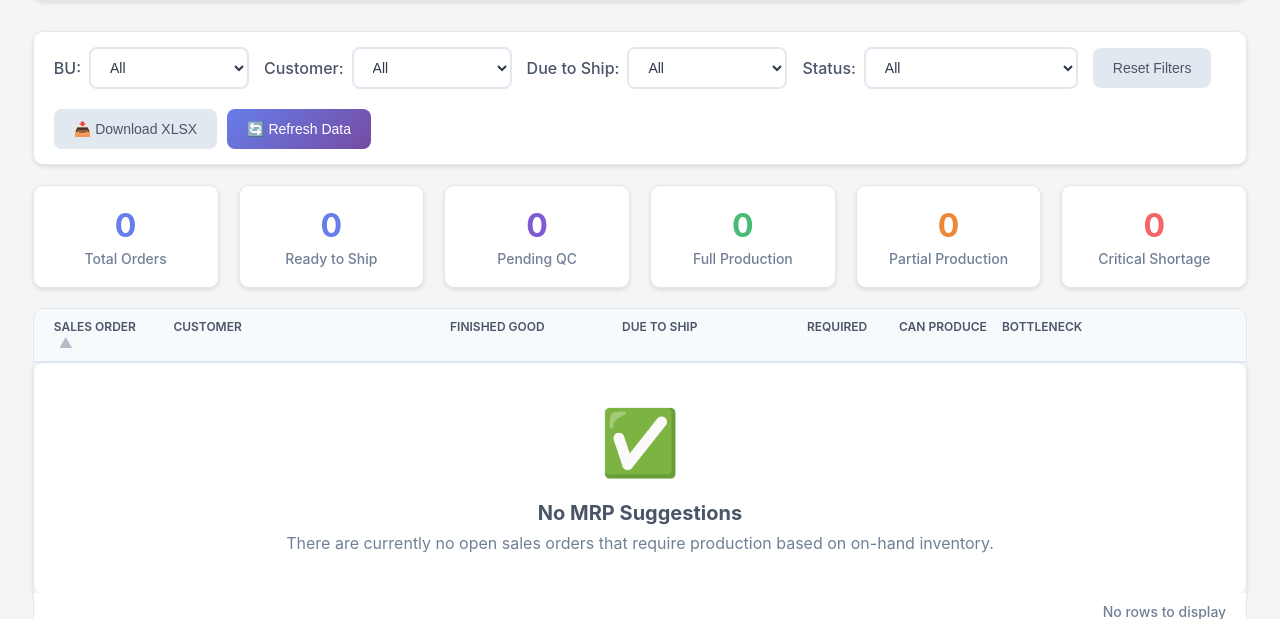
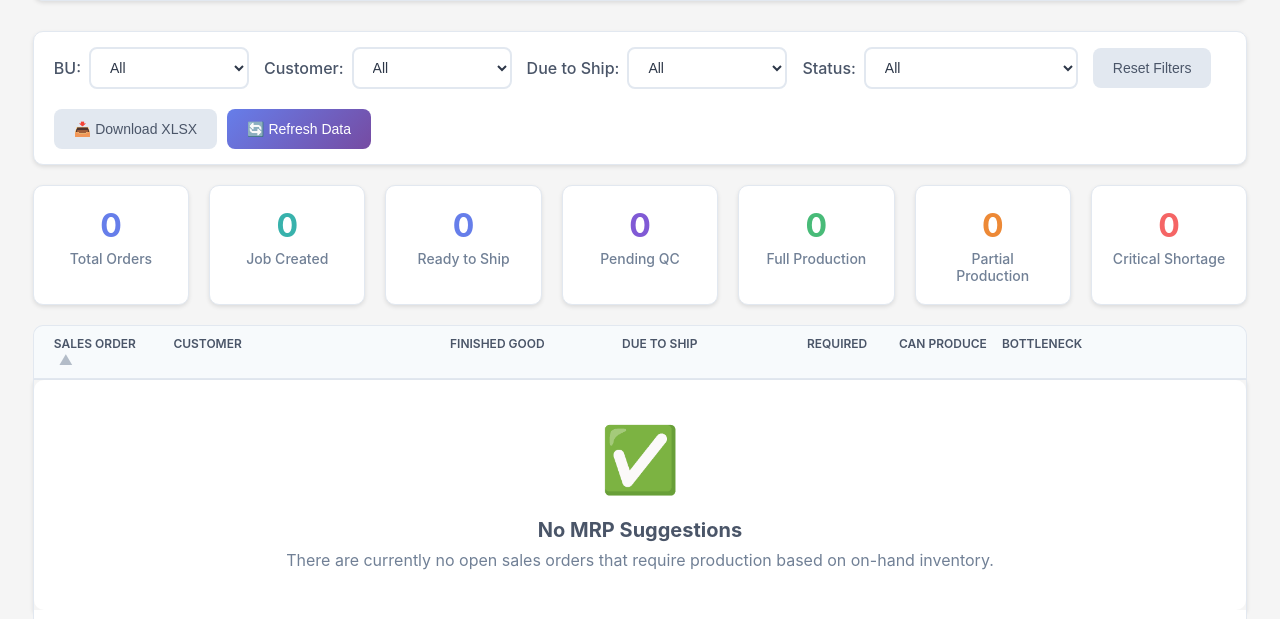
Before and after one commit to dangquyenbui-dotcom/downtime_tracker, a Flask app: template templates/mrp/index.html in a window 1280 px wide. Shown: the part 218-837 px from the top of the page. Run offline with Flask 3, Linux system fonts and the light colour scheme; the template is opened without the code that fills it, so the values that code supplies are empty.

Commit message:
Add files via upload

```diff
--- a/static/js/mrp.js
+++ b/static/js/mrp.js
@@ -153,9 +153,29 @@ function filterMRP() {
     let criticalCount = 0;
     let readyToShipCount = 0;
     let pendingQCCount = 0;
+    let jobCreatedCount = 0;
+
+    const canProduceHeader = document.querySelector('.so-header-static [data-column-id="CanProduce"] label');
+    if (canProduceHeader) {
+        switch (statusFilter) {
+            case 'ready-to-ship':
+            case 'partial-ship-pending-qc':
+                canProduceHeader.textContent = 'Shippable Qty';
+                break;
+            case 'job-created':
+                canProduceHeader.textContent = 'Shippable On-Hand';
+                break;
+            default:
+                canProduceHeader.textContent = 'Can Produce';
+                break;
+        }
+    }
+
 
     document.querySelectorAll('.so-header').forEach(header => {
         let show = true;
+        const status = header.dataset.status;
+
         if (buFilter && header.dataset.bu !== buFilter) show = false;
         if (customerFilter && header.dataset.customer !== customerFilter) show = false;
 
@@ -172,22 +192,33 @@ function filterMRP() {
             }
         }
 
-        if (statusFilter && header.dataset.status !== statusFilter) {
-            show = false;
+        if (statusFilter) {
+            if (statusFilter === 'partial-ship-pending-qc') {
+                if (status !== 'partial-ship-pending-qc' && status !== 'pending-qc') {
+                    show = false;
+                }
+            } else {
+                if (status !== statusFilter) {
+                    show = false;
+                }
+            }
         }
+
 
         header.classList.toggle('hidden-row', !show);
 
         if(show) {
             visibleCount++;
-            const status = header.dataset.status;
             switch(status) {
                 case 'ready-to-ship':
                     readyToShipCount++;
                     break;
                 case 'pending-qc':
-                case 'partial-ship-pending-qc': // Count both as Pending QC for the summary card
+                case 'partial-ship-pending-qc':
                     pendingQCCount++;
+                    break;
+                case 'job-created':
+                    jobCreatedCount++;
                     break;
                 case 'ok':
                     okCount++;
@@ -202,13 +233,12 @@ function filterMRP() {
         }
     });
 
-    updateSummaryCards(visibleCount, readyToShipCount, pendingQCCount, okCount, partialCount, criticalCount);
-    updateRowCount(); // NEW: Update the row count
+    updateSummaryCards(visibleCount, readyToShipCount, pendingQCCount, okCount, partialCount, criticalCount, jobCreatedCount);
+    updateRowCount();
     saveFilters();
     sortMRP();
 }
 
-// NEW: Function to update the row count footer
 function updateRowCount() {
     const totalRows = document.querySelectorAll('.mrp-accordion .so-header').length;
     const visibleRows = document.querySelectorAll('.mrp-accordion .so-header:not(.hidden-row)').length;
@@ -232,13 +262,14 @@ function resetFilters() {
     filterMRP();
 }
 
-function updateSummaryCards(total, readyToShip, pendingQC, ok, partial, critical) {
+function updateSummaryCards(total, readyToShip, pendingQC, ok, partial, critical, jobCreated) {
     document.getElementById('total-orders').textContent = total;
     document.getElementById('ready-to-ship-count').textContent = readyToShip;
     document.getElementById('pending-qc-count').textContent = pendingQC;
     document.getElementById('full-production').textContent = ok;
     document.getElementById('partial-production').textContent = partial;
     document.getElementById('critical-shortage').textContent = critical;
+    document.getElementById('job-created-count').textContent = jobCreated;
 }
 
 function handleSortClick(e) {
@@ -326,9 +357,9 @@ function exportVisibleDataToXlsx() {
             so: header.querySelector('.so-info:nth-child(1) strong').textContent.trim(),
             customer: header.querySelector('.so-info:nth-child(2) strong').textContent.trim(),
             fg: header.querySelector('.so-info:nth-child(3) strong').textContent.trim(),
-            required: header.querySelector('.so-info:nth-child(4) strong').textContent.trim(),
-            canProduce: header.querySelector('.so-info:nth-child(5) strong').textContent.trim(),
-            bottleneck: header.querySelector('.so-info:nth-child(6) div').textContent.trim(),
+            required: header.querySelector('.so-info:nth-child(5) strong').textContent.trim(),
+            canProduce: header.querySelector('.so-info:nth-child(6) strong').textContent.trim(),
+            bottleneck: header.querySelector('.so-info:nth-child(7) div').textContent.trim(),
         };
 
         const detailsId = header.dataset.target;
--- a/templates/mrp/index.html
+++ b/templates/mrp/index.html
@@ -45,7 +45,7 @@
     .filter-select { min-width: 160px; }
     .summary-grid {
         display: grid;
-        grid-template-columns: repeat(6, 1fr);
+        grid-template-columns: repeat(7, 1fr);
         gap: 20px;
         margin-bottom: 20px;
     }
@@ -73,11 +73,13 @@
     .summary-card.critical .summary-value { color: var(--accent-red); }
     .summary-card.blue .summary-value { color: var(--accent-blue); }
     .summary-card.purple .summary-value { color: var(--accent-purple); }
+    .summary-card.teal .summary-value { color: #38B2AC; }
+    [data-theme="dark"] .summary-card.teal .summary-value { color: #81e6d9; }
+
 
     /* --- ACCORDION --- */
     .so-header-static, .so-header {
         display: grid;
-        /* MODIFIED: Adjusted grid for new column */
         grid-template-columns: 1fr 2.5fr 1.5fr 1.2fr 1fr 1fr 1.5fr 0.5fr;
         gap: 15px;
         align-items: center;
@@ -141,6 +143,7 @@
     .so-header.status-ok { border-left: 5px solid var(--accent-green); }
     .so-header.status-partial { border-left: 5px solid var(--accent-orange); }
     .so-header.status-critical { border-left: 5px solid var(--accent-red); }
+    .so-header.status-job-created { border-left: 5px solid #38B2AC; }
 
     .so-info { font-size: 14px; }
     .so-info label { font-size: 11px; color: var(--text-tertiary); display: block; text-transform: uppercase; }
@@ -152,6 +155,18 @@
     .bottleneck-tag.bottleneck { background: rgba(252, 129, 129, 0.2); color: var(--accent-red); }
     .bottleneck-tag.no-bottleneck { background: rgba(104, 211, 145, 0.2); color: var(--accent-green); }
     .bottleneck-tag.partial-ship-qc { background: rgba(237, 137, 54, 0.15); color: var(--accent-orange); }
+    .job-created-tag {
+        background-color: rgba(79, 209, 197, 0.2);
+        color: #2c7a7b;
+        padding: 8px 12px;
+        border-radius: 5px;
+        text-align: center;
+        font-weight: 600;
+        font-size: 13px;
+    }
+    [data-theme="dark"] .job-created-tag {
+        color: #81e6d9;
+    }
     .ready-to-ship {
         background: rgba(104, 211, 145, 0.2);
         color: var(--accent-green);
@@ -232,9 +247,9 @@
             <label for="statusFilter">Status:</label>
             <select id="statusFilter" class="form-select filter-select">
                 <option value="">All</option>
+                <option value="job-created">Job Created</option>
                 <option value="ready-to-ship">Ready to Ship</option>
                 <option value="partial-ship-pending-qc">Partial Ship / Pending QC</option>
-                <option value="pending-qc">Pending QC</option>
                 <option value="ok">Full Production</option>
                 <option value="partial">Partial Production</option>
                 <option value="critical">Critical Shortage</option>
@@ -252,6 +267,10 @@
     <div class="summary-card total">
         <div class="summary-value" id="total-orders">0</div>
         <div class="summary-label">Total Orders</div>
+    </div>
+     <div class="summary-card teal">
+        <div class="summary-value" id="job-created-count">0</div>
+        <div class="summary-label">Job Created</div>
     </div>
     <div class="summary-card blue">
         <div class="summary-value" id="ready-to-ship-count">0</div>
@@ -305,7 +324,7 @@
         {% set so = result.sales_order %}
         {% set status = result.status %}
         {% set has_components = result.components|length > 0 %}
-        {% set expand_class = 'no-expand' if status in ['ready-to-ship', 'pending-qc', 'partial-ship-pending-qc'] or not has_components else '' %}
+        {% set expand_class = 'no-expand' if status in ['ready-to-ship', 'pending-qc', 'partial-ship-pending-qc', 'job-created'] or not has_components else '' %}
         {% set unique_id = so.SO ~ '-' ~ so.Part|replace('.', '-') %}
 
         <div class="so-header status-{{ status }} {{ expand_class }}"
@@ -325,16 +344,27 @@
             <div class="so-info numeric"><strong style="font-size: 1.3em;">{{ "{:,.0f}".format(result.can_produce_qty) }}</strong></div>
 
             <div class="so-info">
-                {% if status == 'ready-to-ship' %}
+                {% if status == 'job-created' %}
+                    {% set jobs = result.job_details %}
+                    {% if jobs and jobs|length > 1 %}
+                        {% set tooltip_lines = [] %}
+                        {% for job in jobs %}
+                            {% set completed = '{:,.0f}'.format(job.completed_quantity|float) %}
+                            {% set target = '{:,.0f}'.format(job.job_quantity|float) %}
+                            {% set _ = tooltip_lines.append('Job ' ~ job.jo_jobnum ~ ': ' ~ completed ~ ' / ' ~ target) %}
+                        {% endfor %}
+                        <div class="job-created-tag" title="{{ tooltip_lines|join('\n') }}">{{ result.bottleneck }}</div>
+                    {% else %}
+                        <div class="job-created-tag">{{ result.bottleneck }}</div>
+                    {% endif %}
+                {% elif status == 'ready-to-ship' %}
                     <div class="ready-to-ship">Ready to Ship (On-Hand: {{ "{:,.0f}".format(so['On Hand Qty Approved']) }})</div>
-                {% elif status == 'pending-qc' %}
+                {% elif status == 'pending-qc' or status == 'partial-ship-pending-qc' %}
                     <div class="pending-qc-tag">{{ result.bottleneck }}</div>
                 {% else %}
                     {% set bottleneck_class = 'no-bottleneck' %}
                     {% if status == 'critical' or status == 'partial' %}
                         {% set bottleneck_class = 'bottleneck' %}
-                    {% elif status == 'partial-ship-pending-qc' %}
-                        {% set bottleneck_class = 'partial-ship-qc' %}
                     {% endif %}
                     <div class="bottleneck-tag {{ bottleneck_class }}">{{ result.bottleneck or 'None' }}</div>
                 {% endif %}
```
